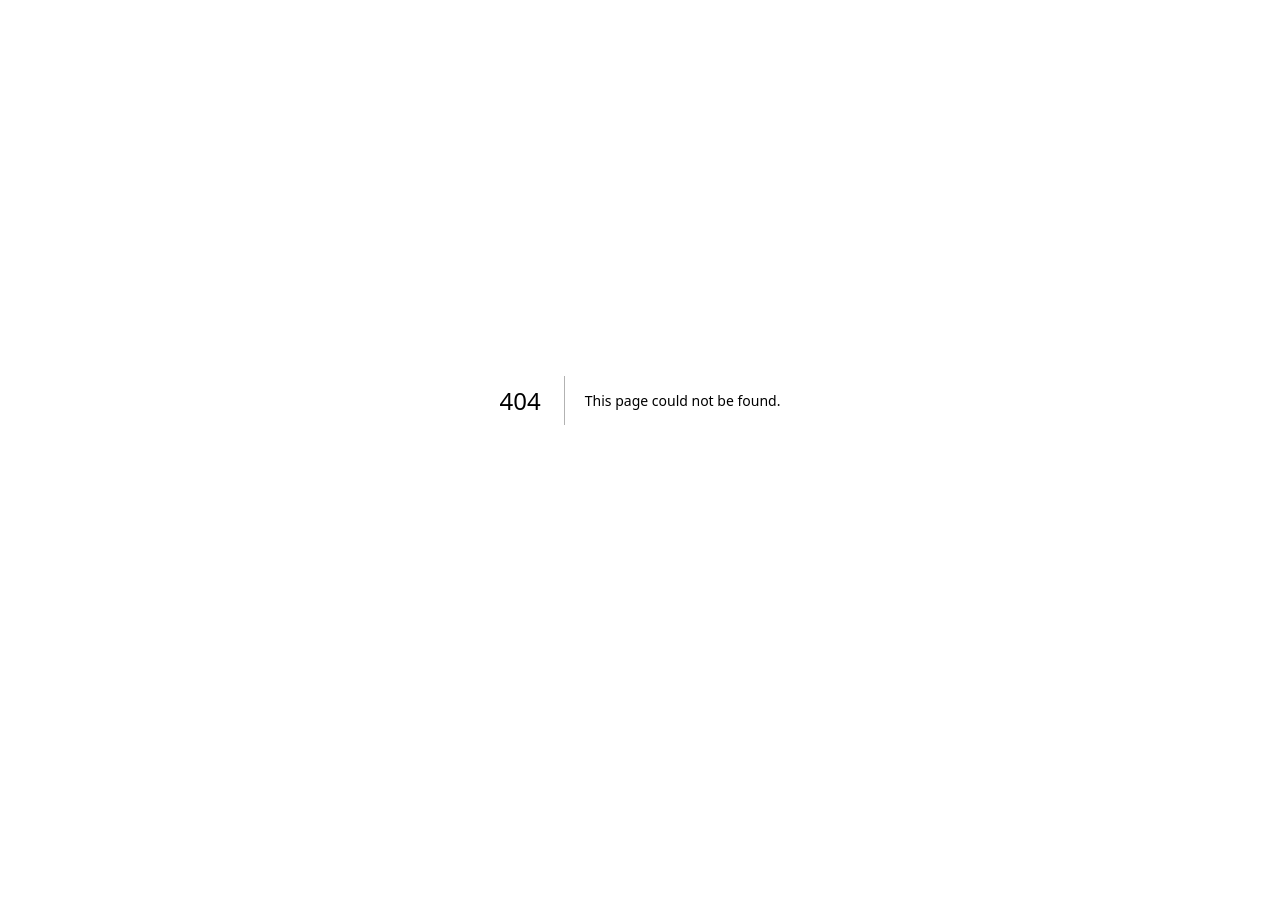
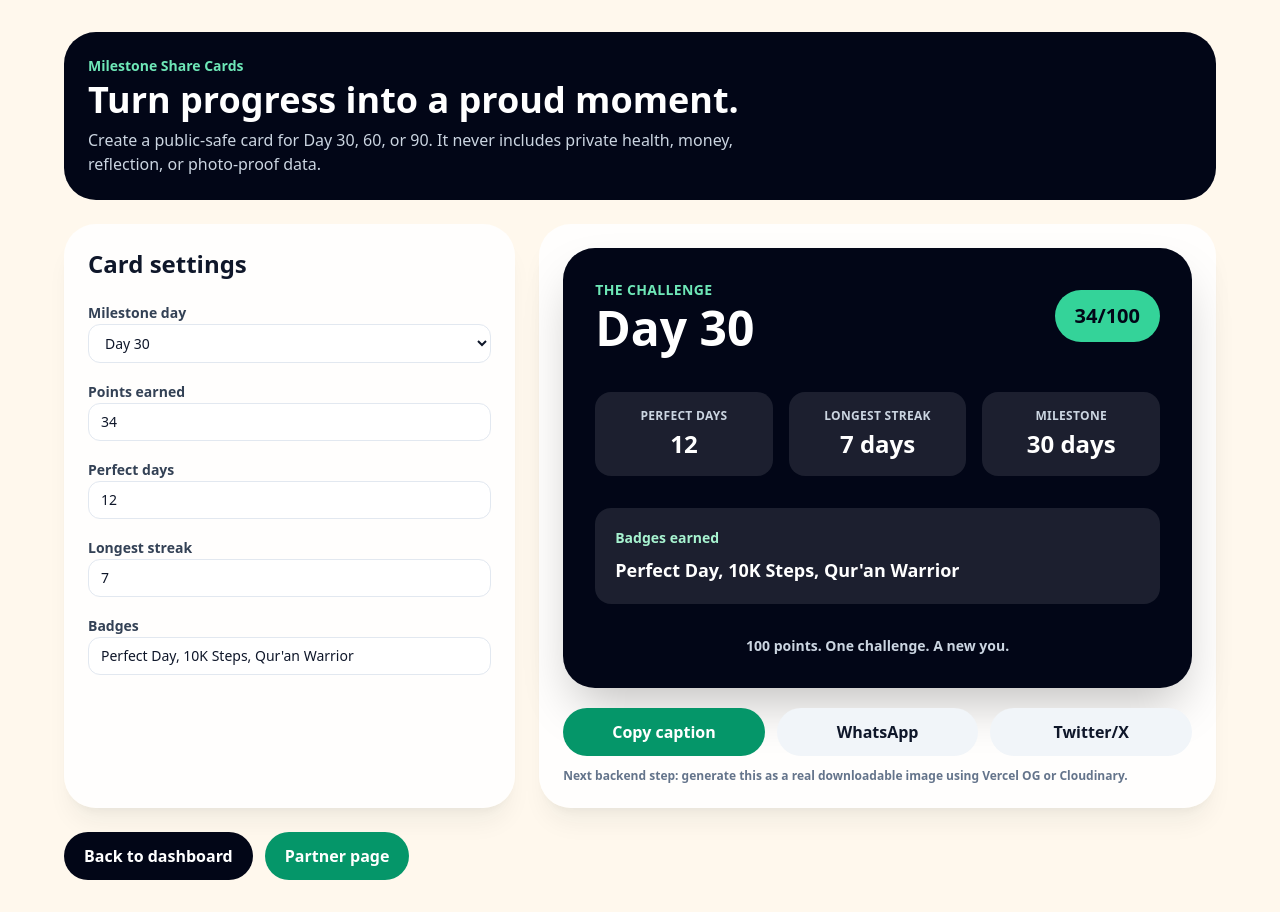
Before and after one commit to hxhhxxs/The-Challenge-, a Next.js app: page /share-card in a window 1280 px wide. Before the commit this address had no page. Before the commit the page ends 800 px from the top, so only its background shows below. Built offline with nearby package versions, Linux system fonts and the light colour scheme.

Commit message:
Add milestone share cards page

```diff
--- /dev/null
+++ b/app/share-card/page.tsx
@@ -0,0 +1,119 @@
+"use client";
+
+import Link from "next/link";
+import { useMemo, useState } from "react";
+import { cardClass, inputClass, pageBg } from "@/lib/challenge-ui";
+
+const milestones = [30, 60, 90];
+
+export default function ShareCardPage() {
+  const [day, setDay] = useState("30");
+  const [points, setPoints] = useState("34");
+  const [perfectDays, setPerfectDays] = useState("12");
+  const [streak, setStreak] = useState("7");
+  const [badges, setBadges] = useState("Perfect Day, 10K Steps, Qur'an Warrior");
+  const [copied, setCopied] = useState(false);
+
+  const shareText = useMemo(() => {
+    return `Day ${day} in The Challenge\n${points}/100 points earned\n${perfectDays} perfect days\nLongest streak: ${streak} days\nBadges: ${badges}\n\nStart yours: https://thechallenge.club/landing`;
+  }, [day, points, perfectDays, streak, badges]);
+
+  async function copyShareText() {
+    try {
+      await navigator.clipboard.writeText(shareText);
+      setCopied(true);
+      setTimeout(() => setCopied(false), 2000);
+    } catch {
+      setCopied(false);
+    }
+  }
+
+  return (
+    <main className={pageBg}>
+      <div className="mx-auto max-w-6xl space-y-6">
+        <section className="rounded-[2rem] bg-slate-950 p-6 text-white">
+          <p className="text-sm font-bold text-emerald-300">Milestone Share Cards</p>
+          <h1 className="mt-1 text-4xl font-black">Turn progress into a proud moment.</h1>
+          <p className="mt-2 max-w-2xl text-slate-300">Create a public-safe card for Day 30, 60, or 90. It never includes private health, money, reflection, or photo-proof data.</p>
+        </section>
+
+        <section className="grid gap-6 lg:grid-cols-[0.8fr_1.2fr]">
+          <div className={cardClass}>
+            <h2 className="text-2xl font-black">Card settings</h2>
+            <div className="mt-5 space-y-4">
+              <label className="block">
+                <span className="text-sm font-bold text-slate-700">Milestone day</span>
+                <select className={inputClass} value={day} onChange={(e) => setDay(e.target.value)}>
+                  {milestones.map((milestone) => <option key={milestone} value={milestone}>Day {milestone}</option>)}
+                </select>
+              </label>
+              <label className="block">
+                <span className="text-sm font-bold text-slate-700">Points earned</span>
+                <input className={inputClass} type="number" value={points} onChange={(e) => setPoints(e.target.value)} />
+              </label>
+              <label className="block">
+                <span className="text-sm font-bold text-slate-700">Perfect days</span>
+                <input className={inputClass} type="number" value={perfectDays} onChange={(e) => setPerfectDays(e.target.value)} />
+              </label>
+              <label className="block">
+                <span className="text-sm font-bold text-slate-700">Longest streak</span>
+                <input className={inputClass} type="number" value={streak} onChange={(e) => setStreak(e.target.value)} />
+              </label>
+              <label className="block">
+                <span className="text-sm font-bold text-slate-700">Badges</span>
+                <input className={inputClass} value={badges} onChange={(e) => setBadges(e.target.value)} />
+              </label>
+            </div>
+          </div>
+
+          <div className={cardClass}>
+            <div className="rounded-[2rem] bg-slate-950 p-8 text-white shadow-2xl">
+              <div className="flex items-center justify-between">
+                <div>
+                  <p className="text-sm font-black uppercase tracking-wide text-emerald-300">The Challenge</p>
+                  <h2 className="mt-1 text-5xl font-black">Day {day}</h2>
+                </div>
+                <div className="rounded-full bg-emerald-400 px-5 py-3 text-xl font-black text-slate-950">{points}/100</div>
+              </div>
+
+              <div className="mt-10 grid gap-4 md:grid-cols-3">
+                <Stat label="Perfect days" value={perfectDays} />
+                <Stat label="Longest streak" value={`${streak} days`} />
+                <Stat label="Milestone" value={`${day} days`} />
+              </div>
+
+              <div className="mt-8 rounded-2xl bg-white/10 p-5">
+                <p className="text-sm font-bold text-emerald-200">Badges earned</p>
+                <p className="mt-2 text-lg font-black">{badges}</p>
+              </div>
+
+              <p className="mt-8 text-center text-sm font-bold text-slate-300">100 points. One challenge. A new you.</p>
+            </div>
+
+            <div className="mt-5 grid gap-3 md:grid-cols-3">
+              <button onClick={copyShareText} className="rounded-full bg-emerald-600 px-5 py-3 font-black text-white">{copied ? "Copied" : "Copy caption"}</button>
+              <a href={`https://wa.me/?text=${encodeURIComponent(shareText)}`} className="rounded-full bg-slate-100 px-5 py-3 text-center font-black text-slate-900">WhatsApp</a>
+              <a href={`https://twitter.com/intent/tweet?text=${encodeURIComponent(shareText)}`} className="rounded-full bg-slate-100 px-5 py-3 text-center font-black text-slate-900">Twitter/X</a>
+            </div>
+
+            <p className="mt-3 text-xs font-semibold text-slate-500">Next backend step: generate this as a real downloadable image using Vercel OG or Cloudinary.</p>
+          </div>
+        </section>
+
+        <div className="flex gap-3">
+          <Link href="/dashboard" className="rounded-full bg-slate-950 px-5 py-3 font-black text-white">Back to dashboard</Link>
+          <Link href="/partner" className="rounded-full bg-emerald-600 px-5 py-3 font-black text-white">Partner page</Link>
+        </div>
+      </div>
+    </main>
+  );
+}
+
+function Stat({ label, value }: { label: string; value: string }) {
+  return (
+    <div className="rounded-2xl bg-white/10 p-4 text-center">
+      <p className="text-xs font-bold uppercase tracking-wide text-slate-300">{label}</p>
+      <p className="mt-1 text-2xl font-black text-white">{value}</p>
+    </div>
+  );
+}
```
